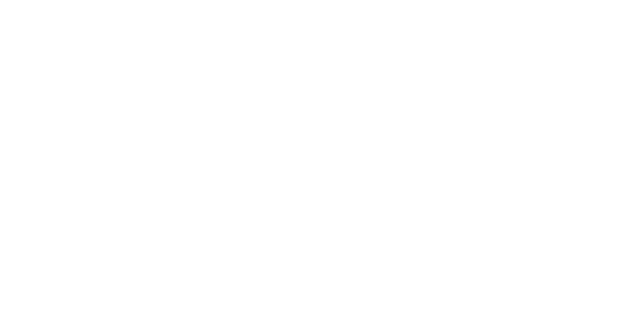
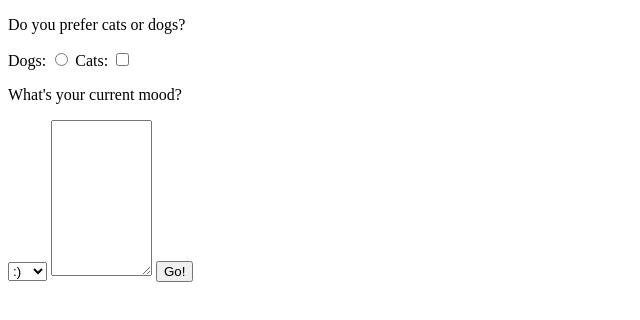
Before and after one commit to Epineda312/Web-Dev-Demo, a plain HTML site: page Forms/inputs.html in a window 1280 px wide. Shown: the whole page, without its empty margins (0-640 px from the left). Drawn offline with Linux system fonts and the light colour scheme.

Commit message:
Add files via upload
various examples of simple inputse

```diff
--- a/Forms/inputs.html
+++ b/Forms/inputs.html
@@ -8,5 +8,29 @@
 </head>
 <body>
 
+	<p>Do you prefer cats or dogs?</p>
+
+	<form>
+		<label for="dogs">Dogs: </label>
+		<input name="petChoice" id="dogs" type="radio" value="DOGS">
+
+		<label for="cats">Cats: </label>
+		<input name="petChoice" id="cats" type="checkbox" value="CATS">
+
+		<p>What's your current mood?</p>
+
+		<select name="mood">
+			<option value="happy">:)</option>
+			<option value="neutral">":|"</option>
+			<option value="sad">:(</option>
+		</select>
+
+
+		<textarea name="paragraph" rows="10" cols="10"></textarea>
+
+		<button>Go!</button>
+	</form>
+
+
 </body>
 </html>
```
